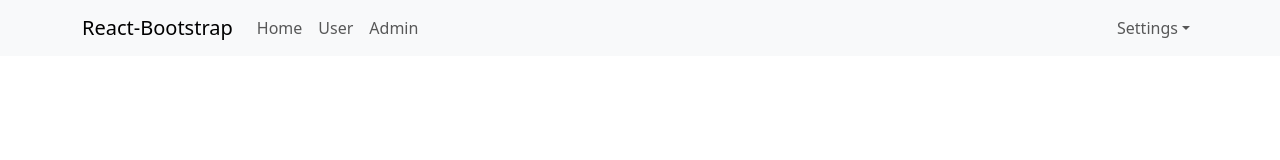
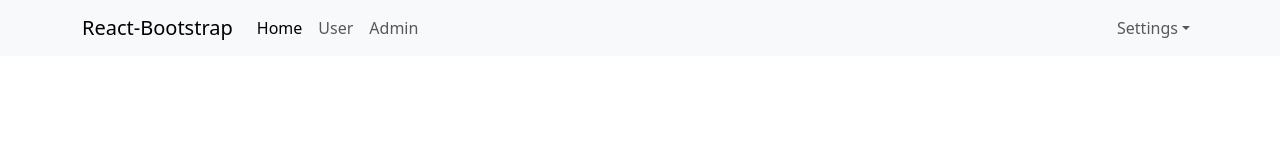
Before and after one commit to thanqphan/quiz-mgnt, a React (Create React App) app: page / in a window 1280 px wide. Shown: the top 160 px of the page. Built offline with nearby package versions, Linux system fonts and the light colour scheme.

Commit message:
[React router v6]: NavLink

```diff
--- a/src/components/Header/Header.js
+++ b/src/components/Header/Header.js
@@ -2,7 +2,7 @@ import Container from "react-bootstrap/Container";
 import Nav from "react-bootstrap/Nav";
 import Navbar from "react-bootstrap/Navbar";
 import NavDropdown from "react-bootstrap/NavDropdown";
-import { Link } from "react-router-dom";
+import { NavLink } from "react-router-dom";
 
 const Header = () => {
   return (
@@ -13,15 +13,15 @@ const Header = () => {
         <Navbar.Collapse id="basic-navbar-nav">
           <Nav className="me-auto">
             {/* =event.preventDefault */}
-            <Link to="/" className="nav-link">
+            <NavLink to="/" className="nav-link">
               Home
-            </Link>
-            <Link to="/users" className="nav-link">
+            </NavLink>
+            <NavLink to="/users" className="nav-link">
               User
-            </Link>
-            <Link to="/admins" className="nav-link">
+            </NavLink>
+            <NavLink to="/admins" className="nav-link">
               Admin
-            </Link>
+            </NavLink>
           </Nav>
           <Nav>
             <NavDropdown title="Settings" id="basic-nav-dropdown">
```
